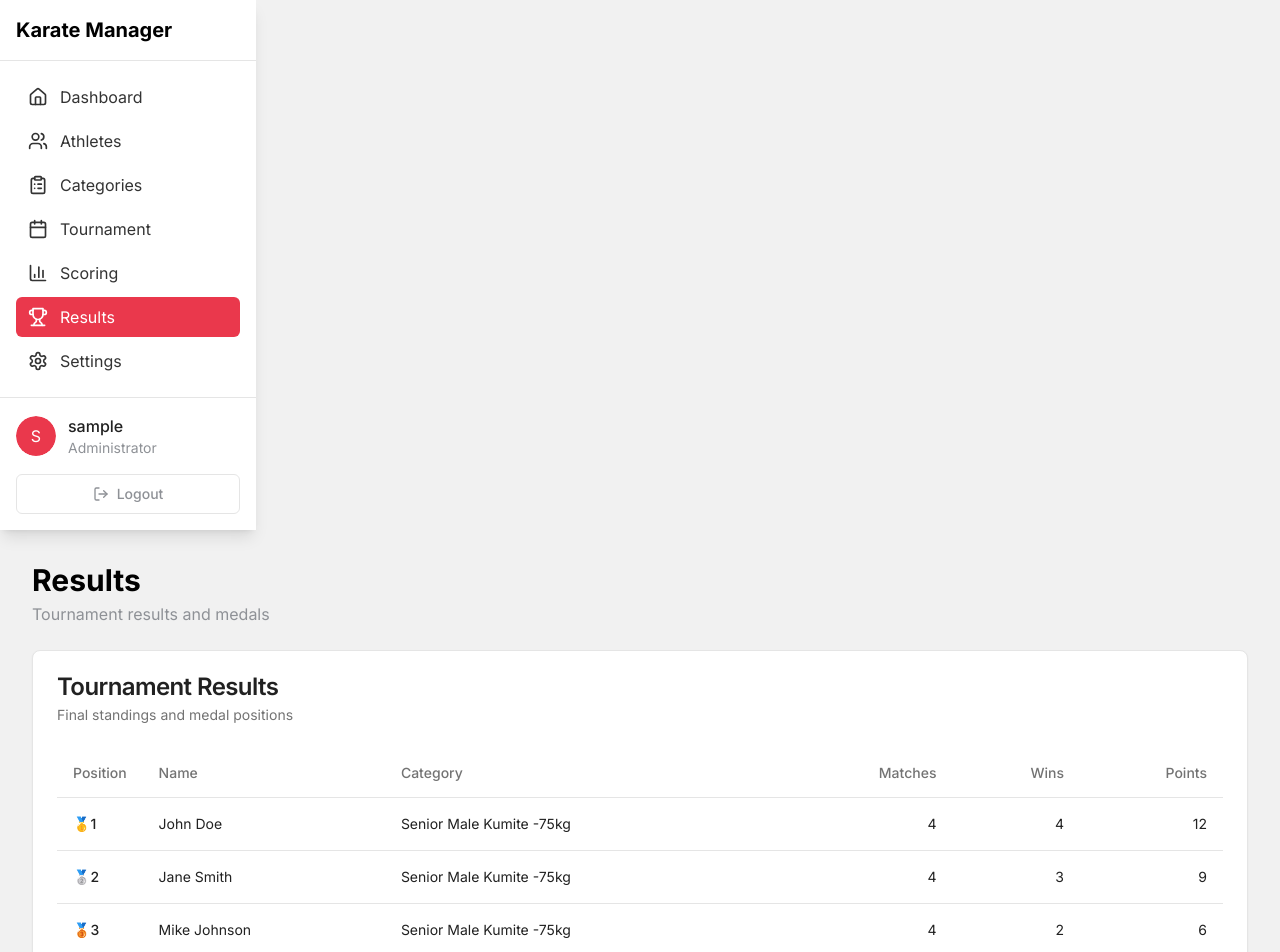
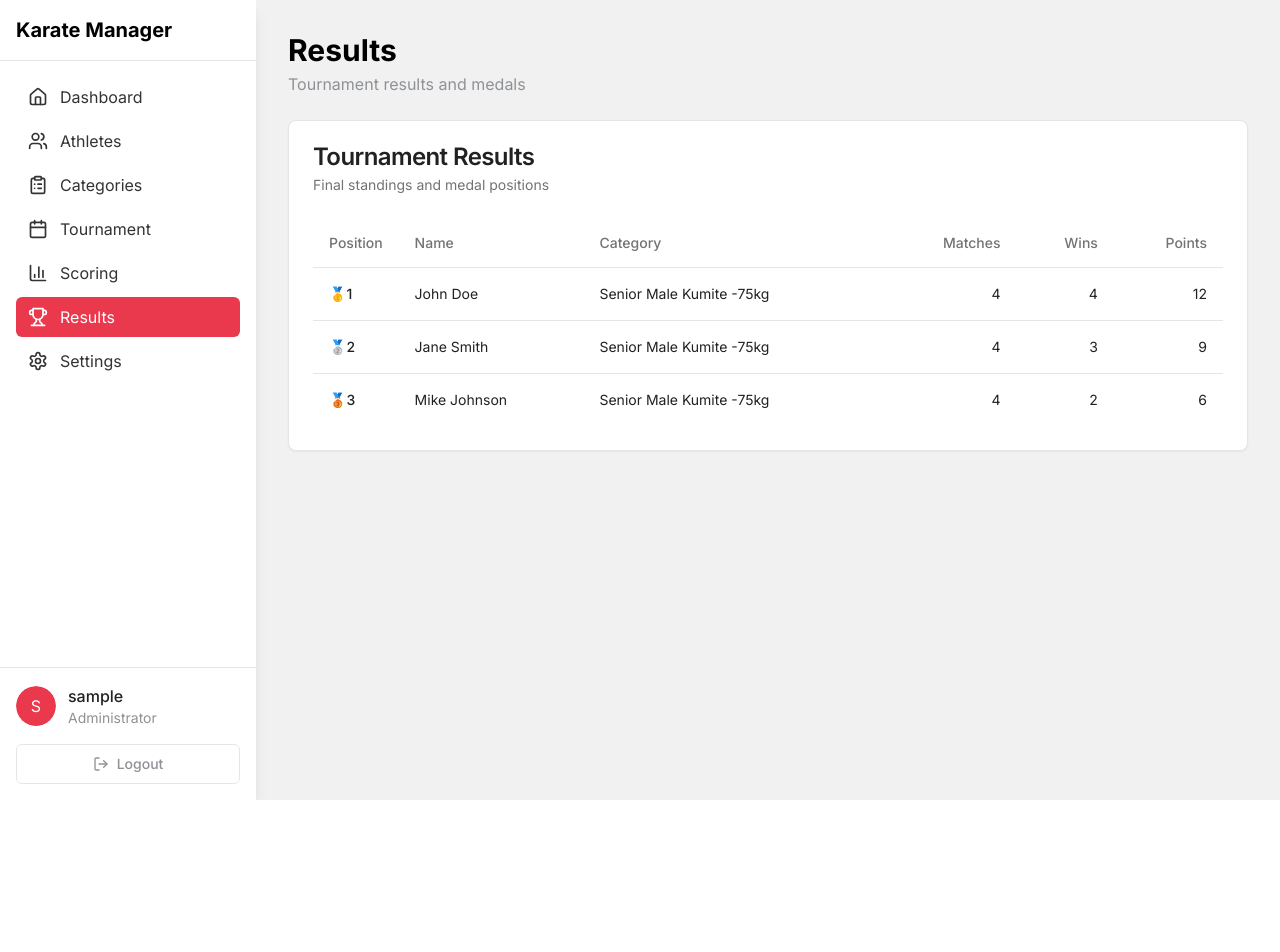
Before and after one commit to Arthurzada7/karate-compete-manager, a React (Vite) app: page /results in a window 1280 px wide. Shown: the top 952 px of the page. After the commit the page ends 800 px from the top, so only its background shows below. Built offline with nearby package versions, Linux system fonts and the light colour scheme; sample sign-in values are in the browser's storage.

Commit message:
Improve dashboard layout
Adjust layout to display content next to the menu, utilizing available space.

```diff
--- a/src/components/DashboardLayout.tsx
+++ b/src/components/DashboardLayout.tsx
@@ -69,9 +69,9 @@ const DashboardLayout: React.FC<DashboardLayoutProps> = ({ children }) => {
   };
 
   return (
-    <div className="min-h-screen bg-karate-light-gray">
+    <div className="min-h-screen bg-karate-light-gray flex">
       {/* Mobile Header */}
-      <header className="lg:hidden flex items-center justify-between bg-white p-4 shadow-sm">
+      <header className="lg:hidden fixed top-0 left-0 right-0 z-50 flex items-center justify-between bg-white p-4 shadow-sm">
         <Button
           variant="ghost"
           size="icon"
@@ -88,7 +88,7 @@ const DashboardLayout: React.FC<DashboardLayoutProps> = ({ children }) => {
         </Avatar>
       </header>
 
-      {/* Sidebar - Mobile (Overlay) */}
+      {/* Overlay for mobile */}
       {isSidebarOpen && (
         <div
           className="fixed inset-0 bg-black/50 z-40 lg:hidden"
@@ -96,10 +96,11 @@ const DashboardLayout: React.FC<DashboardLayoutProps> = ({ children }) => {
         />
       )}
 
-      <div
+      {/* Sidebar */}
+      <aside
         className={cn(
-          "fixed top-0 left-0 z-50 h-full w-64 bg-white shadow-lg transition-transform lg:relative lg:translate-x-0",
-          isSidebarOpen ? "translate-x-0" : "-translate-x-full lg:translate-x-0"
+          "fixed lg:sticky top-0 left-0 z-50 h-screen w-64 bg-white shadow-lg transition-transform lg:translate-x-0",
+          isSidebarOpen ? "translate-x-0" : "-translate-x-full"
         )}
       >
         <div className="flex flex-col h-full">
@@ -154,17 +155,17 @@ const DashboardLayout: React.FC<DashboardLayoutProps> = ({ children }) => {
             </Button>
           </div>
         </div>
-      </div>
+      </aside>
 
       {/* Main Content */}
-      <div className={cn(
-        "flex-1 transition-all",
-        isSidebarOpen ? "lg:ml-64" : "",
+      <main className={cn(
+        "flex-1 transition-all pt-[73px] lg:pt-0",
+        "min-h-screen overflow-auto"
       )}>
-        <main className="p-4 md:p-6 lg:p-8">
+        <div className="p-4 md:p-6 lg:p-8">
           {children}
-        </main>
-      </div>
+        </div>
+      </main>
     </div>
   );
 };
```
